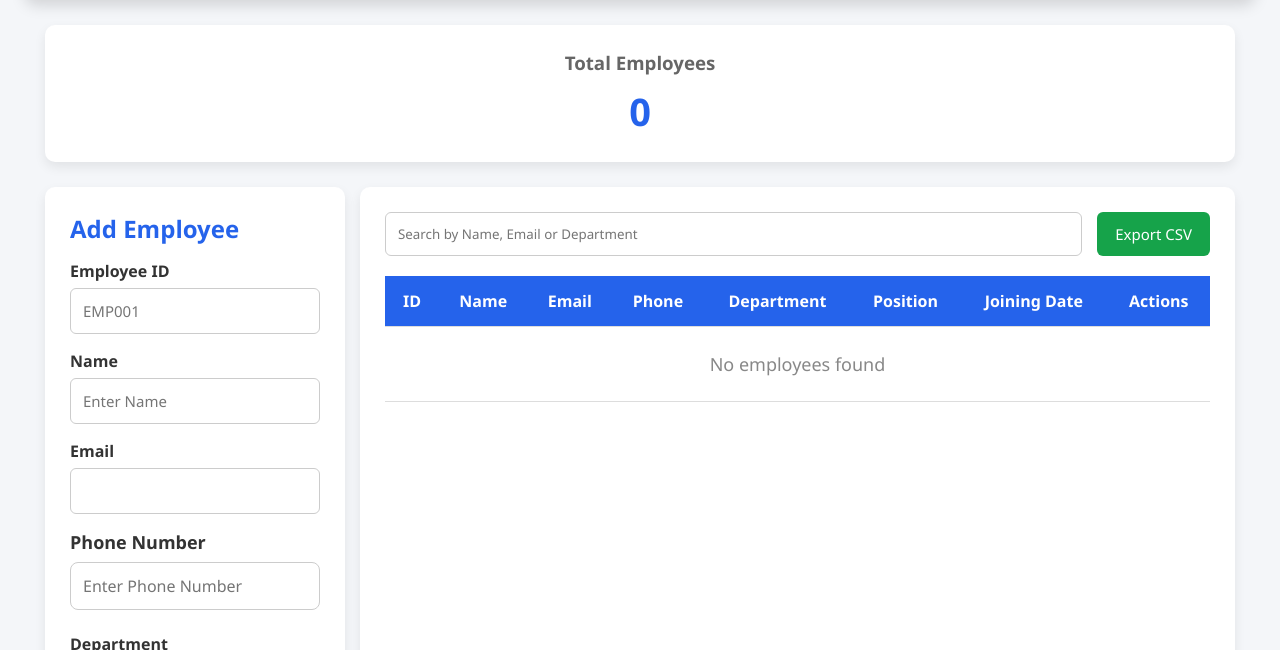
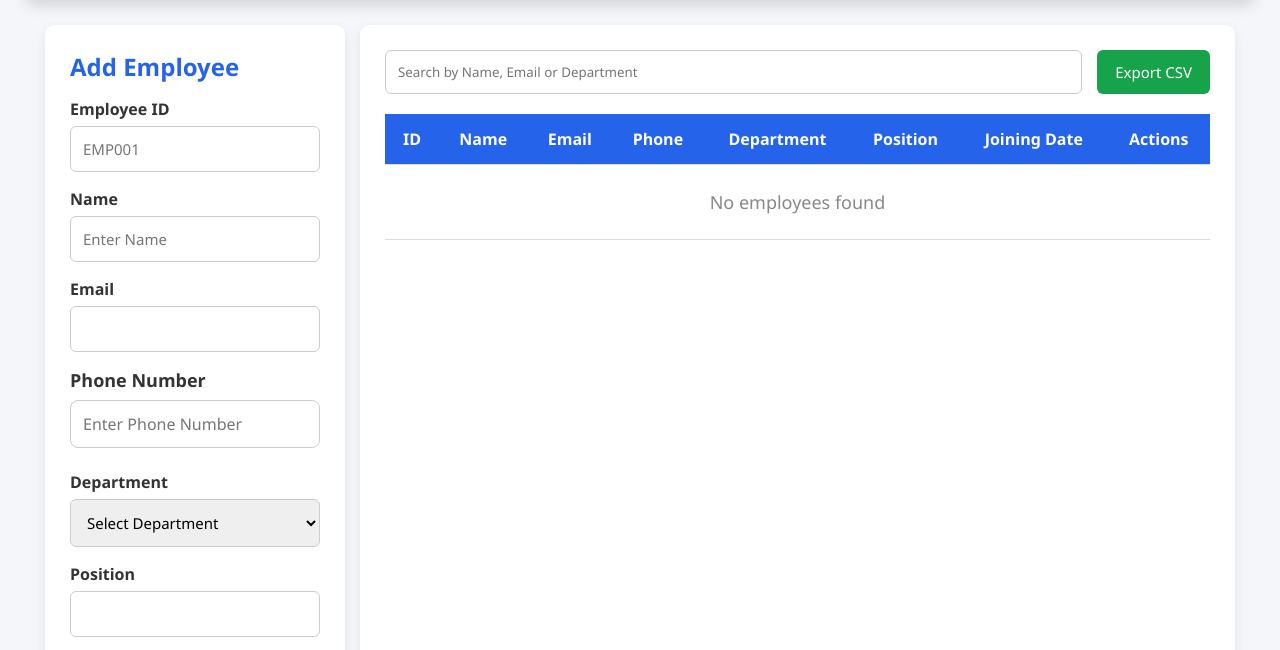
Before and after one commit to srujana703/Empolyee-management-system, a plain HTML site: page index.html in a window 1280 px wide. Shown: the part 148-798 px from the top of the page. Drawn offline with Linux system fonts and the light colour scheme.

Commit message:
modified files

```diff
--- a/index.html
+++ b/index.html
@@ -16,12 +16,7 @@
 
 <div class="container">
 
-    <div class="stats">
-        <div class="card">
-            <h3>Total Employees</h3>
-            <h2 id="employeeCount">0</h2>
-        </div>
-    </div>
+
 
     <div class="main">
 
--- a/script.js
+++ b/script.js
@@ -58,7 +58,7 @@ function init(){
 
     renderTable();
 
-    updateEmployeeCount();
+
 
 }
 
@@ -351,11 +351,7 @@ function renderTable(list = employees) {
 // Employee Count
 // =======================
 
-function updateEmployeeCount(){
 
-    employeeCount.textContent=employees.length;
-
-}
 
 // =======================
 // Clear Form
--- a/style.css
+++ b/style.css
@@ -44,35 +44,7 @@ header h1{
 
 /* Statistics */
 
-.stats{
-    display:grid;
-    grid-template-columns:repeat(auto-fit,minmax(220px,1fr));
-    gap:20px;
-    margin-bottom:25px;
-}
 
-.card{
-    background:#fff;
-    padding:25px;
-    border-radius:10px;
-    text-align:center;
-    box-shadow:0 5px 12px rgba(0,0,0,.08);
-    transition:.3s;
-}
-
-.card:hover{
-    transform:translateY(-5px);
-}
-
-.card h3{
-    color:#666;
-    margin-bottom:10px;
-}
-
-.card h2{
-    color:#2563eb;
-    font-size:38px;
-}
 
 /* Main Layout */
 
```
Also changed, not shown: 1 other file.
